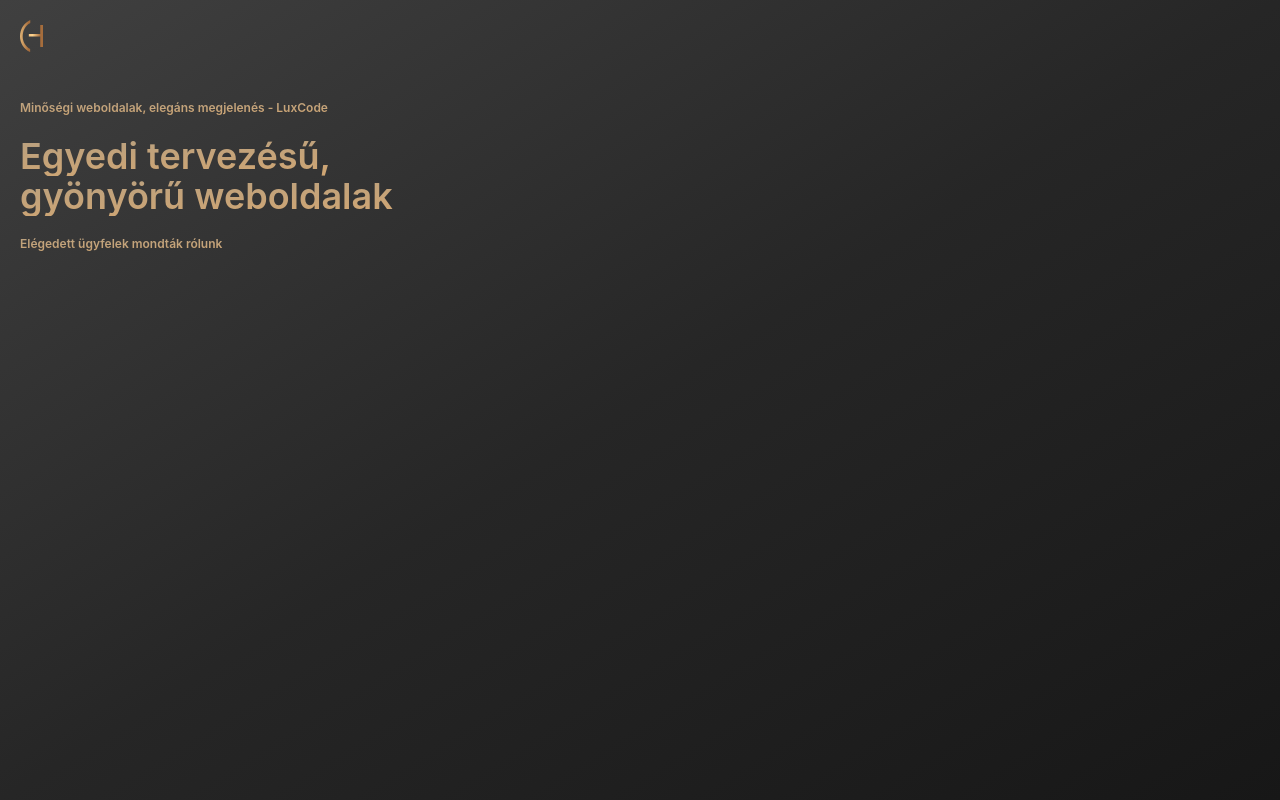
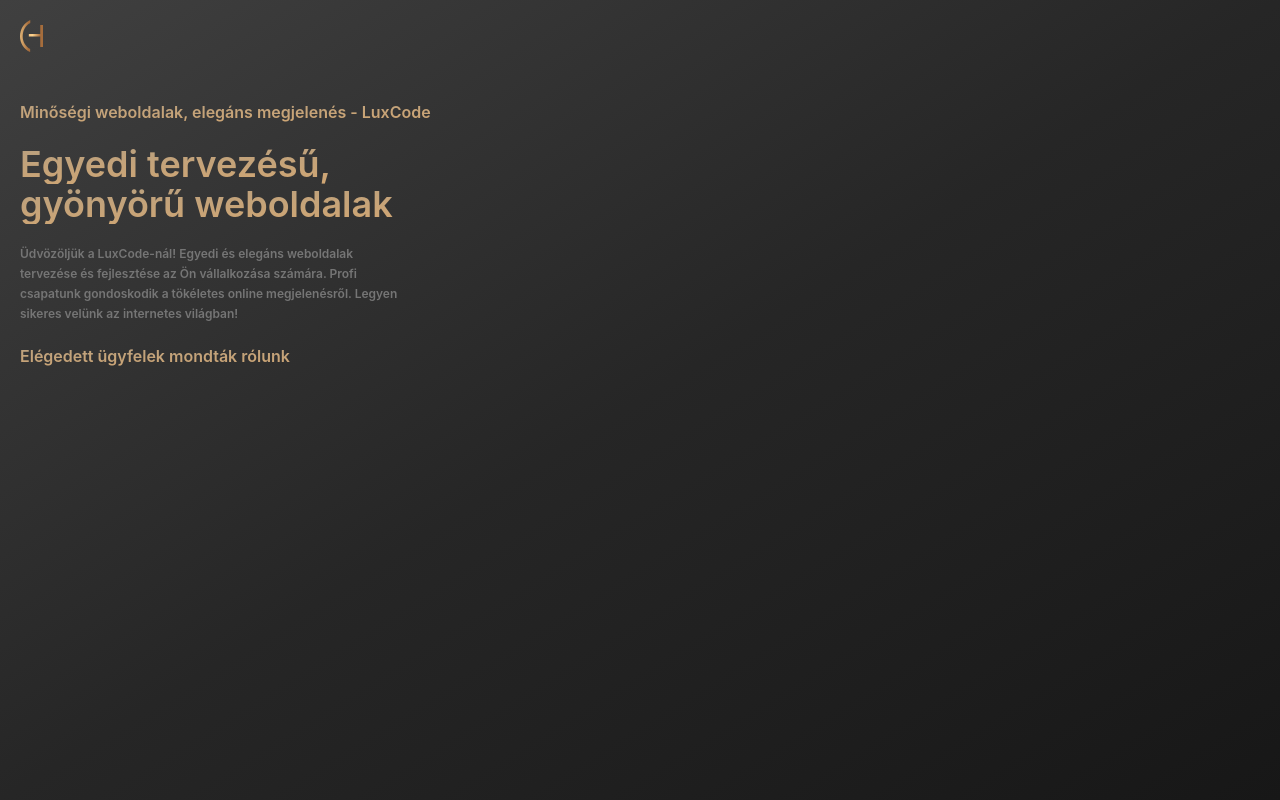
Before and after one commit to Homvi/luxcode, a React (Create React App) app: page / in a window 1280 px wide. Built offline with nearby package versions, Linux system fonts and the light colour scheme.

Commit message:
add desc

```diff
--- /dev/null
+++ b/src/components/Description.jsx
@@ -0,0 +1,7 @@
+import React from "react";
+
+const Description = ({ content }) => {
+  return <div className="text-[#757575] max-w-sm leading-5 text-xs inter mb-5">{content}</div>;
+};
+
+export default Description;
--- a/src/components/Subheading.jsx
+++ b/src/components/Subheading.jsx
@@ -2,7 +2,7 @@ import React from "react";
 
 const Subheading = ({ content }) => {
   return (
-    <div className="text-xs mb-5 inter text-transparent bg-clip-text bg-gradient-to-br from-[#B8A080] to-[#DEA96B] font-semibold">
+    <div className="text-m  mb-5 inter text-transparent bg-clip-text bg-gradient-to-br from-[#B8A080] to-[#DEA96B] font-semibold">
       {content}
     </div>
   );
--- a/src/pages/Landing.jsx
+++ b/src/pages/Landing.jsx
@@ -1,7 +1,13 @@
 import React from "react";
+import Description from "../components/Description";
 import Heading from "../components/Heading";
 import Navbar from "../components/Navbar";
 import Subheading from "../components/Subheading";
+
+const data = {
+  description:
+    "Üdvözöljük a LuxCode-nál! Egyedi és elegáns weboldalak tervezése és fejlesztése az Ön vállalkozása számára. Profi csapatunk gondoskodik a tökéletes online megjelenésről. Legyen sikeres velünk az internetes világban!",
+};
 
 const Landing = () => {
   return (
@@ -14,6 +20,7 @@ const Landing = () => {
         <Heading content="Egyedi tervezésű, " />
         <Heading content="gyönyörű weboldalak " />
       </div>
+      <Description content={data.description} />
       <Subheading content="Elégedett ügyfelek mondták rólunk" />
     </div>
   );
```
